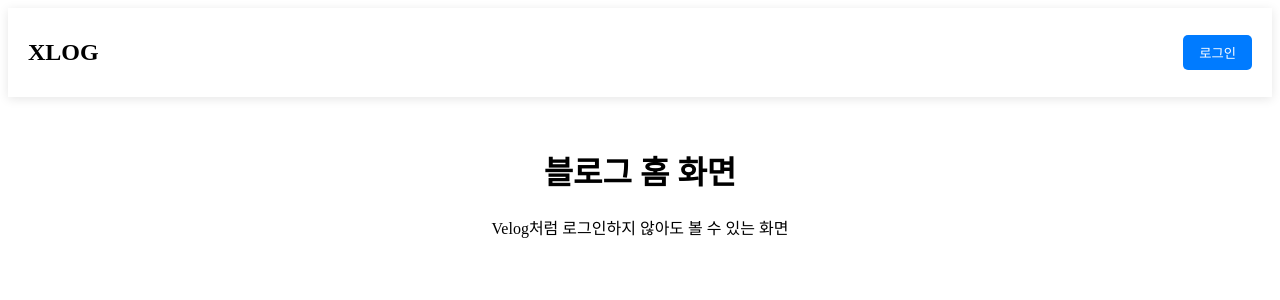
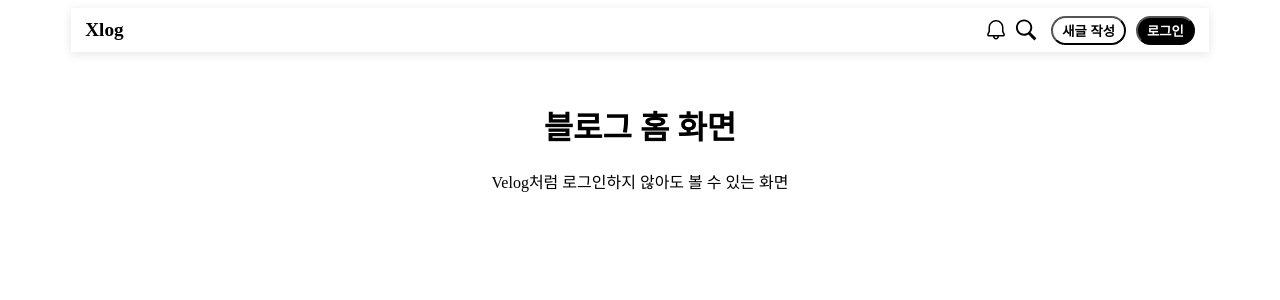
Before and after one commit to PickyPeople/xlog-FE, a Vue app: page /home in a window 1280 px wide. Shown: the top 300 px of the page. Built offline with nearby package versions, Linux system fonts and the light colour scheme.

Commit message:
feat: 基本的UI追加

```diff
--- a/src/App.vue
+++ b/src/App.vue
@@ -6,5 +6,7 @@
 </script>
 
 <style>
-/* 전역스타일을 작용하는 곳 */
+ #app {
+  height: 1000px;
+ }
 </style>
--- a/src/components/AppHeader.vue
+++ b/src/components/AppHeader.vue
@@ -1,35 +1,129 @@
 <template>
   <header class="header">
-    <h1 class="logo">XLOG</h1>
-    <button @click="$emit('open-login')" class="login-btn">로그인</button>
+    <div class="inner">
+      <div class="menu">
+        <h1 class="logo">Xlog</h1>
+        <ul class="icon">
+          <li class="alarm">
+            <a href="javascript:void(0)">알람</a>
+          </li>
+          <li class="search">
+            <a href="javascript:void(0)">검색</a>
+          </li>
+        </ul>
+        <button class="new-post">새글 작성</button>
+        <button class="login">로그인</button>
+      </div>
+    </div>
   </header>
 </template>
 
+<script setup>
+// import { ref } from "vue";
+
+// const isLoggedIn = ref(false); // 기본값: 로그인되지 않은 상태
+
+// const setLoggedIn = () => {
+//   isLoggedIn.value = true;
+// };
+
+// const logout = () => {
+//   isLoggedIn.value = false;
+//   // TODO: localStorage, Vuex, Pinia 등 상태 초기화
+// };
+
+// TODO: 로그인 상태 관리 (예: Vuex, Pinia, localStorage)
+</script>
+
 <style scoped>
+* {
+  margin: 0;
+  padding: 0;
+  box-sizing: border-box;
+}
+
+li {
+  list-style: none;
+}
+
+a {
+  text-decoration: none;
+  color: black;
+}
+
 .header {
-  display: flex;
-  justify-content: space-between;
-  align-items: center;
-  padding: 15px 20px;
-  background: #fff;
+  height: 44px;
+  transition: 0.4s;
+}
+
+.inner {
+  width: 90%;
+  height: 100%;
+  margin: 0 auto;
+  padding: 0 4px;
+  position: relative;
   box-shadow: 0px 2px 10px rgba(0, 0, 0, 0.1);
 }
 
-.logo {
-  font-size: 1.5rem;
-  font-weight: bold;
+.menu {
+  width: 100%;
+  height: 100%;
+  padding: 5px 10px;
+  display: flex;
+  flex-direction: row;
+  justify-content: flex-start;
+  align-items: center;
+  gap: 10px;
 }
 
-.login-btn {
-  padding: 8px 16px;
-  border: none;
-  background: #007bff;
-  color: white;
-  border-radius: 5px;
-  cursor: pointer;
+h1 {
+  flex-grow: 1;
+  font-size: 1.2em;
 }
 
-.login-btn:hover {
-  background: #0056b3;
+.icon {
+  width: 60px;
+  height: 100%;
+  display: flex;
+  flex-direction: row;
+  justify-content: space-around;
+  align-items: center;
 }
+
+.alarm {
+  width: 24px;
+  height: 24px;
+  background-image: url("../../images/haeder_alarm.svg");
+  text-indent: -9999px;
+  background-size: contain;
+  background-position: center;
+  background-repeat: no-repeat;
+}
+
+.menu .search {
+  width: 24px;
+  height: 24px;
+  background-image: url("../../images/header_search.svg");
+  text-indent: -9999px;
+  background-size: contain;
+  background-position: center;
+  background-repeat: no-repeat;
+}
+
+.new-post {
+  padding: 3px 9px;
+  background-color: #fff;
+  border-radius: 30px;
+  color: black;
+  font-weight: 600;
+}
+
+.login {
+  padding: 3px 9px;
+  background-color: black;
+  color: white;
+  font-weight: 600;
+  border-radius: 30px;
+}
+
 </style>
```
Also changed, not shown: images/haeder_alarm.svg (added), images/header_search.svg (added).
